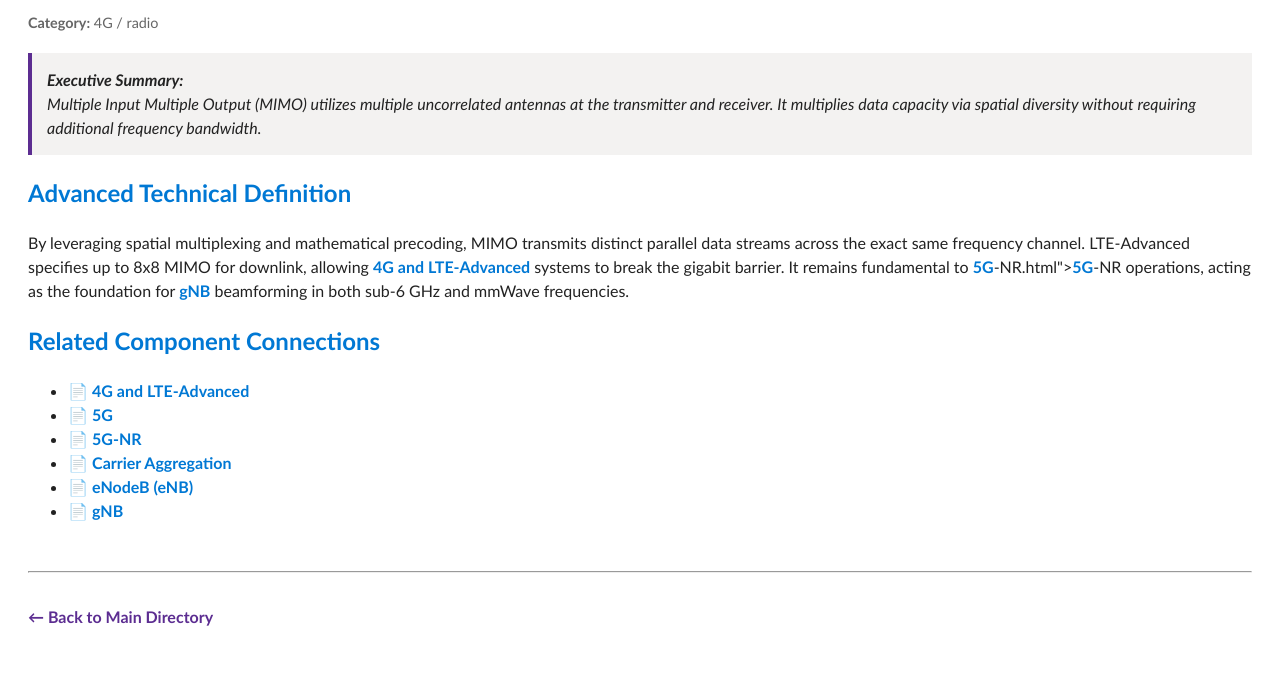
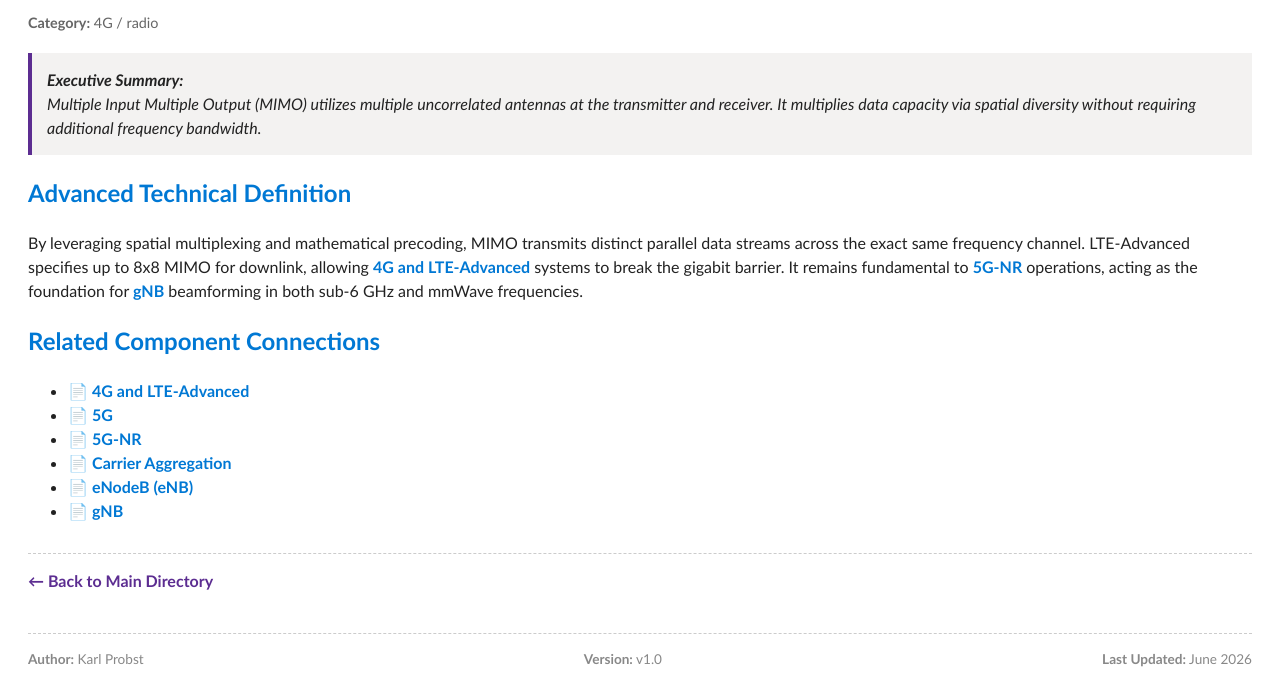
Before and after one commit to karlProbst/4G-and-5G-Mobile-technology, a plain HTML site: page MIMO.html in a window 1280 px wide. Shown: the part 114-812 px from the top of the page. Drawn offline with Linux system fonts and the light colour scheme.

Commit message:
Update MIMO.html

```diff
--- a/MIMO.html
+++ b/MIMO.html
@@ -15,12 +15,33 @@
 <body>
     <h1>MIMO</h1>
     <div class="meta"><b>Category:</b> 4G / radio</div>
-                <div class="summary-box"><b>Executive Summary:</b><br>Multiple Input Multiple Output (MIMO) utilizes multiple uncorrelated antennas at the transmitter and receiver. It multiplies data capacity via spatial diversity without requiring additional frequency bandwidth.</div>
+
+    <div class="summary-box">
+        <b>Executive Summary:</b><br>
+        Multiple Input Multiple Output (MIMO) utilizes multiple uncorrelated antennas at the transmitter and receiver. It multiplies data capacity via spatial diversity without requiring additional frequency bandwidth.
+    </div>
+
     <h2>Advanced Technical Definition</h2>
-                <p>By leveraging spatial multiplexing and mathematical precoding, MIMO transmits distinct parallel data streams across the exact same frequency channel. LTE-Advanced specifies up to 8x8 MIMO for downlink, allowing <a href="4G_and_LTE-Advanced.html">4G and LTE-Advanced</a> systems to break the gigabit barrier. It remains fundamental to <a href="<a href="5G.html">5G</a>-NR.html"><a href="5G.html">5G</a>-NR</a> operations, acting as the foundation for <a href="gNB.html">gNB</a> beamforming in both sub-6 GHz and mmWave frequencies.</p>
+    <p>By leveraging spatial multiplexing and mathematical precoding, MIMO transmits distinct parallel data streams across the exact same frequency channel. LTE-Advanced specifies up to 8x8 MIMO for downlink, allowing <a href="4G_and_LTE-Advanced.html" target="_self">4G and LTE-Advanced</a> systems to break the gigabit barrier. It remains fundamental to <a href="5G-NR.html" target="_self">5G-NR</a> operations, acting as the foundation for <a href="gNB.html" target="_self">gNB</a> beamforming in both sub-6 GHz and mmWave frequencies.</p>
+
     <h2>Related Component Connections</h2>
-                <ul><li>📄 <a href="4G_and_LTE-Advanced.html">4G and LTE-Advanced</a></li><li>📄 <a href="5G.html">5G</a></li><li>📄 <a href="5G-NR.html">5G-NR</a></li><li>📄 <a href="Carrier_Aggregation.html">Carrier Aggregation</a></li><li>📄 <a href="eNodeB_(eNB).html">eNodeB (eNB)</a></li><li>📄 <a href="gNB.html">gNB</a></li></ul>
-                <br><hr><br>
-                <a href="index.html" style="color: #5c2d91; font-weight: bold;">&larr; Back to Main Directory</a>
+    <ul>
+        <li>📄 <a href="4G_and_LTE-Advanced.html" target="_self">4G and LTE-Advanced</a></li>
+        <li>📄 <a href="5G.html" target="_self">5G</a></li>
+        <li>📄 <a href="5G-NR.html" target="_self">5G-NR</a></li>
+        <li>📄 <a href="Carrier_Aggregation.html" target="_self">Carrier Aggregation</a></li>
+        <li>📄 <a href="eNodeB_(eNB).html" target="_self">eNodeB (eNB)</a></li>
+        <li>📄 <a href="gNB.html" target="_self">gNB</a></li>
+    </ul>
+
+    <div style="margin-top: 30px; padding-top: 15px; border-top: 1px dashed #ccc;">
+        <a href="index.html" target="_self" style="color: #5c2d91; font-weight: bold; text-decoration: none;">&larr; Back to Main Directory</a>
+    </div>
+
+    <div style="margin-top: 40px; padding-top: 15px; border-top: 1px dashed #ccc; color: #888; font-size: 0.85em; display: flex; justify-content: space-between; align-items: center;">
+        <span><b>Author:</b> Karl Probst</span>
+        <span><b>Version:</b> v1.0</span>
+        <span><b>Last Updated:</b> June 2026</span>
+    </div>
 </body>
 </html>
```
Lines whose indentation alone changed are shown as unchanged.
